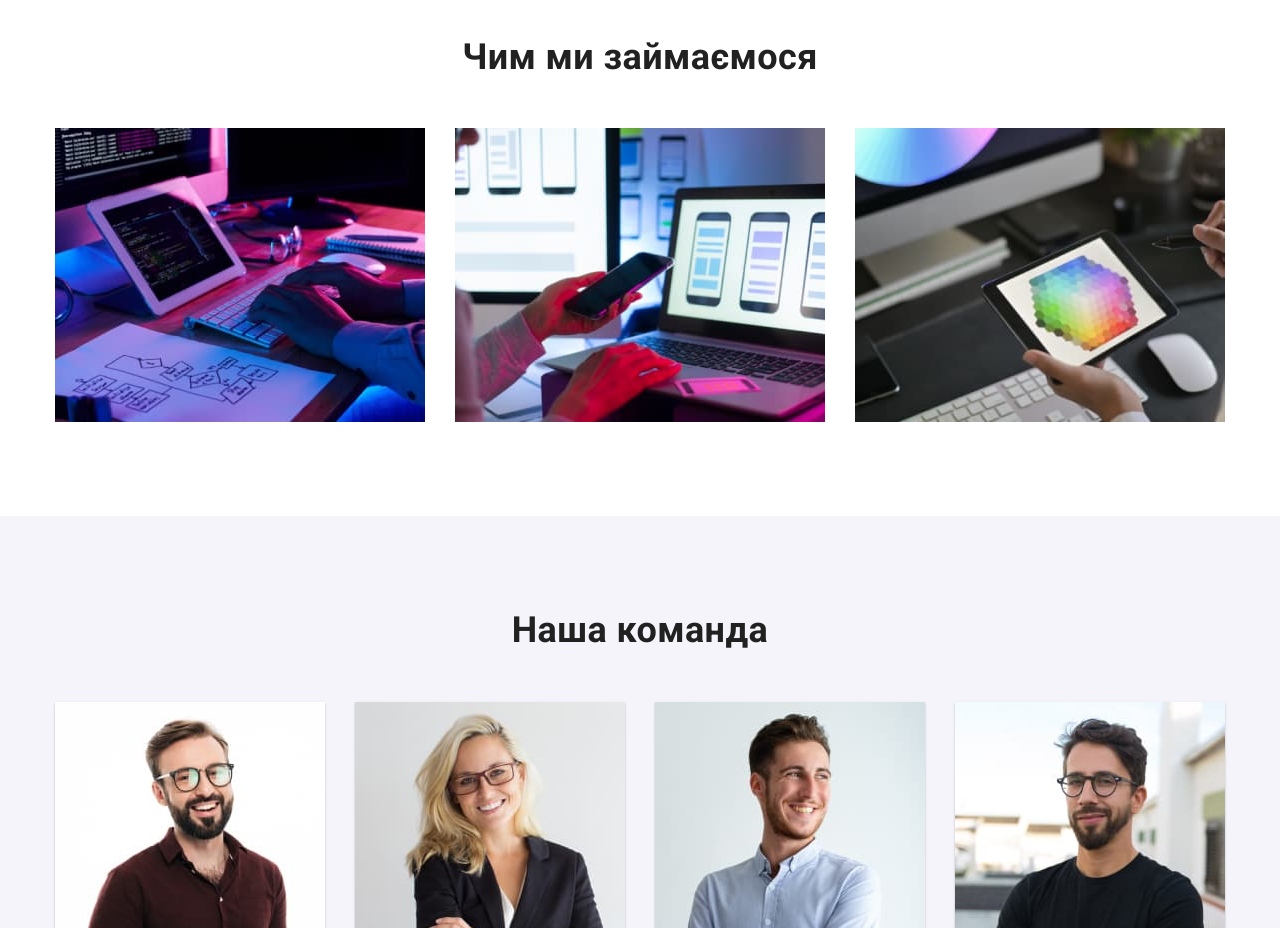
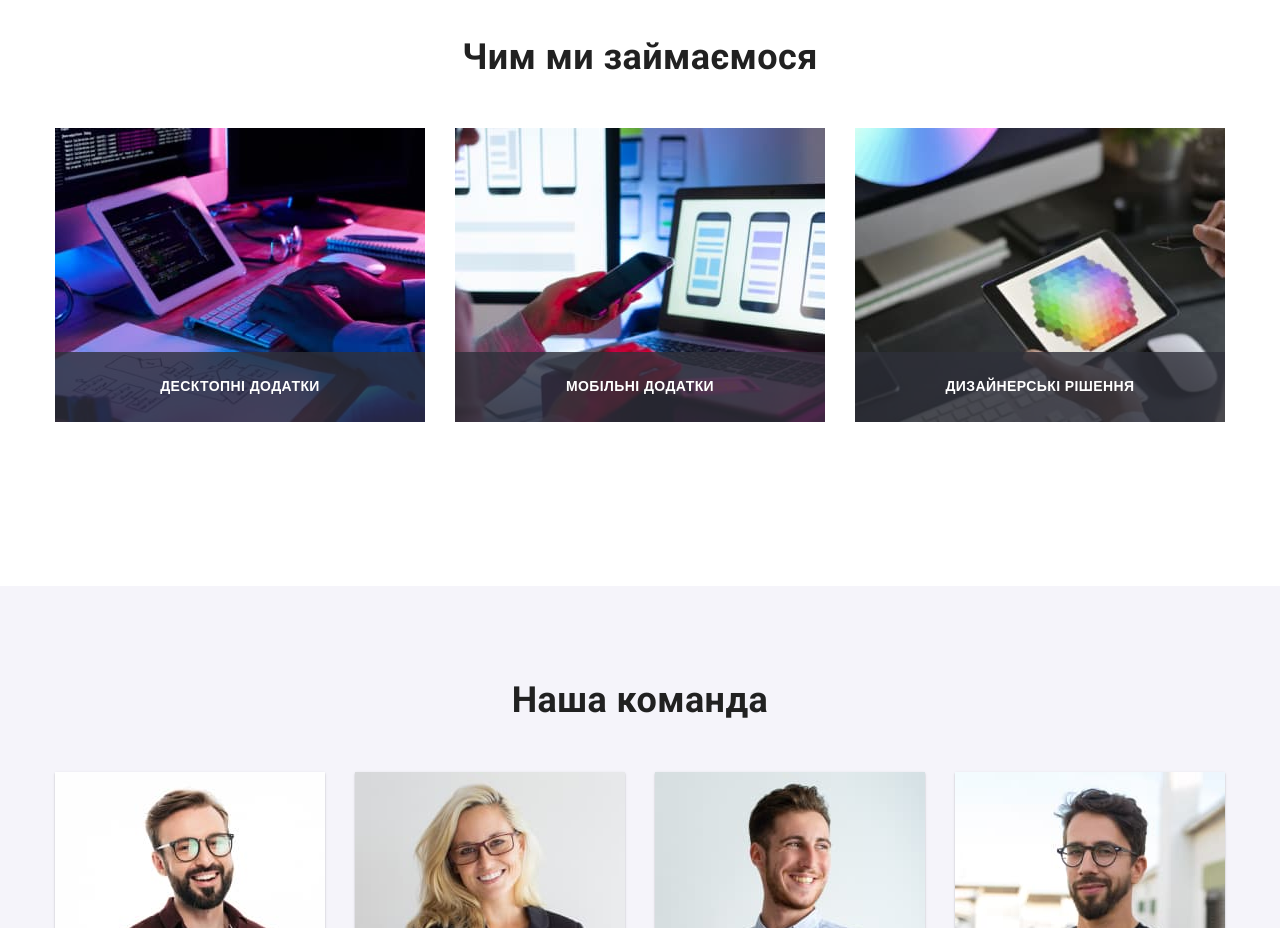
Before and after one commit to YuriiKuzora/goit-markup-hw-05, a plain HTML site: page index.html in a window 1280 px wide. Shown: the part 1080-2008 px from the top of the page. Drawn offline with nearby package versions, Linux system fonts and the light colour scheme.

Commit message:
section 3

```diff
--- a/css/styles.css
+++ b/css/styles.css
@@ -303,6 +303,29 @@ img {
 
 .imeg:last-child {
    margin-right: 0;
+}
+
+.imeg-container {
+   position: relative;
+}
+
+.box {
+   display: flex;
+   justify-content: center;
+   align-items: center;
+   font-family: sans-serif;
+
+   position: relative;
+   bottom: 70px;
+   width: 370px;
+   height: 70px;
+   background-color: rgba(47, 48, 58, 0.8);
+
+   font-weight: 700;
+   font-size: 14px;
+   line-height: 1.14;
+   color: var(--text-color-white);
+   text-transform: uppercase;
 }
 
 /* ?Section 4 */
--- a/index.html
+++ b/index.html
@@ -137,29 +137,32 @@
         <div class="container">
           <h2 class="slogan">Чим ми займаємося</h2>
           <ul class="gallery">
-            <li class="imeg imeg-container">
+            <li class="imeg">
               <img
                 src="./images/index-section-2/img.jpg"
                 alt="Ноутбук"
                 width="370"
-                class="box"
+                class="imeg-container"
               />
+              <p class="box">Десктопні додатки</p>
             </li>
             <li class="imeg imeg-container">
               <img
                 src="./images/index-section-2/img2.jpg"
                 alt="Телефон"
                 width="370"
-                class="box"
+                class="imeg-container"
               />
+              <p class="box">Мобільні додатки</p>
             </li>
             <li class="imeg imeg-container">
               <img
                 src="./images/index-section-2/img3.jpg"
                 alt="Планшет"
                 width="370"
-                class="box"
+                class="imeg-container"
               />
+              <p class="box">Дизайнерські рішення</p>
             </li>
           </ul>
         </div>
```
